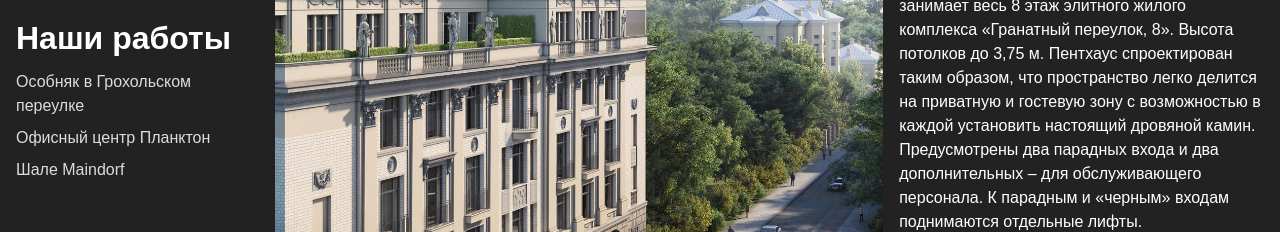
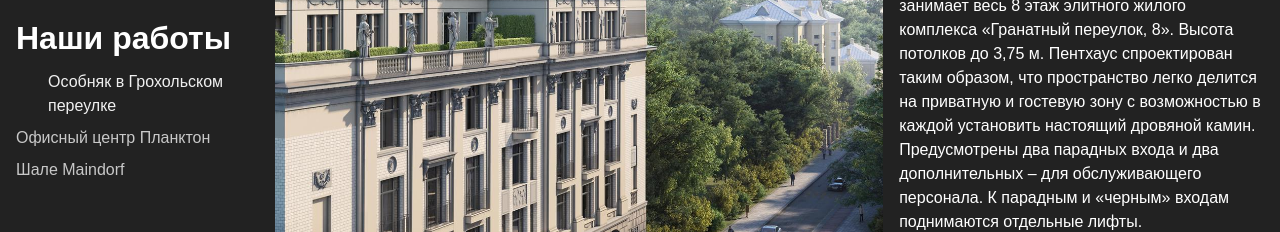
Before and after one commit to flipmotion/db, a React (Create React App) app: page /portfolio in a window 1280 px wide. Shown: the part 302-534 px from the top of the page. Built offline with nearby package versions, Linux system fonts and the light colour scheme.

Commit message:
Substitute hash-based navigation with state based for portfolio

```diff
--- a/src/components/Portfolio/CameraRoll.js
+++ b/src/components/Portfolio/CameraRoll.js
@@ -1,5 +1,4 @@
 import React from 'react';
-import { Link } from 'react-router-dom';
 import styled from 'styled-components';
 
 // The Roll component is intentionally supposed to be overflowed
@@ -17,9 +16,16 @@ const Image = styled.img`
   width: 100%;
   /* height: see index.js; */
   object-fit: cover;
+  cursor: pointer;
 `;
 
-const CameraRoll = ({ current, animationStage, images }) => {
+const CameraRoll = ({
+  current,
+  animationStage,
+  images,
+  titles,
+  NavigateTo
+}) => {
   const itemHeight = 66;
   const offsetToCenter = (100 - itemHeight) / 2;
   const animationOffset = animationStage === 'entered' ? 0 : 100;
@@ -28,16 +34,15 @@ const CameraRoll = ({ current, animationStage, images }) => {
   return (
     <Roll style={{ transform: `translateY(${offset}%)` }}>
       {images.map((image, index) => (
-        <Link key={index} to={`/portfolio#${index + 1}`}>
         <Image
           src={image}
-            alt={'portfolio #' + index}
+          alt={titles[index]}
           style={{ height: `${itemHeight}%` }}
           onDragStart={e => {
             e.preventDefault();
           }}
+          onClick={() => NavigateTo(index)}
         />
-        </Link>
       ))}
     </Roll>
   );
--- a/src/components/Portfolio/PortfolioList.js
+++ b/src/components/Portfolio/PortfolioList.js
@@ -1,5 +1,4 @@
 import React from 'react';
-import { NavLink } from 'react-router-dom';
 import styled from 'styled-components';
 
 const H1 = styled.h1`
@@ -7,32 +6,23 @@ const H1 = styled.h1`
   transition: opacity 1s;
 `;
 
-// A styled NavLink
-const activeClassName = 'PortfolioList_active';
-const Item = styled(NavLink).attrs({ activeClassName })`
-  display: block;
-  padding-left: 0;
-  padding-right: 2rem;
+const Item = styled.div`
+  padding-left: ${props => (props.active ? '2rem' : '0rem')};
+  padding-right: ${props => (props.active ? '0rem' : '2rem')};
   /* transition is overridden completely in inline styles */
   /* so I had to add padding transition there */
   margin: 0.5rem 0;
-  color: rgb(220, 220, 220);
+  color: ${props =>
+    props.active ? 'rgb(240, 240, 240)' : 'rgb(200, 200, 200)'};
+  cursor: pointer;
 
   &:hover {
     text-decoration: none;
     color: rgb(240, 240, 240);
   }
-
-  &.${activeClassName} {
-    padding-left: 2rem;
-    padding-right: 0;
-    /* transition is overridden completely in inline styles */
-    /* so I had to add padding transition there */
-    color: rgb(240, 240, 240);
-  }
 `;
 
-const PortfolioList = ({ titles, animationStage }) => {
+const PortfolioList = ({ titles, current, animationStage, NavigateTo }) => {
   // This is the main animation function. In this particular case we don't just
   // animate a single instance, we animate an array where animation on every other element
   // depends on the previous. We also need array length to execute reverse animation.
@@ -58,10 +48,8 @@ const PortfolioList = ({ titles, animationStage }) => {
         <Item
           style={inlineStylePer(animationStage, index, length)}
           key={index}
-          to={'/portfolio#' + (index + 1).toString()}
-          isActive={(_, location) =>
-            location.hash === '#' + (index + 1).toString()
-          }
+          onClick={() => NavigateTo(index)}
+          active={current === index}
         >
           {name}
         </Item>
--- a/src/components/Portfolio/index.js
+++ b/src/components/Portfolio/index.js
@@ -36,43 +36,18 @@ const DescriptionArea = styled.div`
 
 // A dumb (presentational) component that combines and orchestrates smaller components
 // that are also dumb
-class Portfolio extends React.Component {
-  render() {
-    const {
-      titles,
-      images,
-      descriptions,
-      current,
-      animationStage
-    } = this.props;
-
-    return (
-      // sub-routing inside /portfolio: /portflio#1, /portflio##2 etc.
+const Portfolio = props => (
   <React.Fragment>
     <ListArea>
-          <PortfolioList
-            titles={titles}
-            current={current}
-            animationStage={animationStage}
-          />
+      <PortfolioList {...props} />
     </ListArea>
     <RollArea>
-          <CameraRoll
-            images={images}
-            current={current}
-            animationStage={animationStage}
-          />
+      <CameraRoll {...props} />
     </RollArea>
     <DescriptionArea>
-          <PortfolioDescription
-            descriptions={descriptions}
-            current={current}
-            animationStage={animationStage}
-          />
+      <PortfolioDescription {...props} />
     </DescriptionArea>
   </React.Fragment>
 );
-  }
-}
 
 export default Portfolio;
--- a/src/containers/PortfolioContainer.js
+++ b/src/containers/PortfolioContainer.js
@@ -1,35 +1,33 @@
-import React from 'react';
-import { Redirect, Route, Switch } from 'react-router-dom';
+import React, { Component } from 'react';
 import Portfolio from '../components/Portfolio';
 
-// This is a wrapper component that extracts pointer to current portfolio item from hash
-// and passes it to inner component
-// a number in hash starts from 1, the corresponding current starts from 0,
-// so /portfolio#1 means portfolio[0]
-const PortfolioContainer = ({ portfolio, animationStage }) => {
+class PortfolioContainer extends Component {
+  constructor() {
+    super();
+    this.state = { current: 0 };
+    this.NavigateTo = this.NavigateTo.bind(this);
+  }
+
+  NavigateTo(portfolioIndex) {
+    this.setState({ current: portfolioIndex });
+  }
+
+  render() {
+    const { portfolio, animationStage } = this.props;
     const titles = portfolio.map(el => el.title);
     const images = portfolio.map(el => el.images[0]);
     const descriptions = portfolio.map(el => el.description);
-
-  return (
-    <Route
-      render={({ match, location }) => {
-        const currentFromHash = parseInt(location.hash.substring(1), 10) - 1;
-        // point to first element if hash is weird
-        let current =
-          isNaN(currentFromHash) || currentFromHash < 0 ? 0 : currentFromHash;
     return (
       <Portfolio
-            current={current}
+        current={this.state.current}
         titles={titles}
         images={images}
         descriptions={descriptions}
         animationStage={animationStage}
+        NavigateTo={this.NavigateTo}
       />
     );
-      }}
-    />
-  );
-};
+  }
+}
 
 export default PortfolioContainer;
```
Lines whose indentation alone changed are shown as unchanged.
